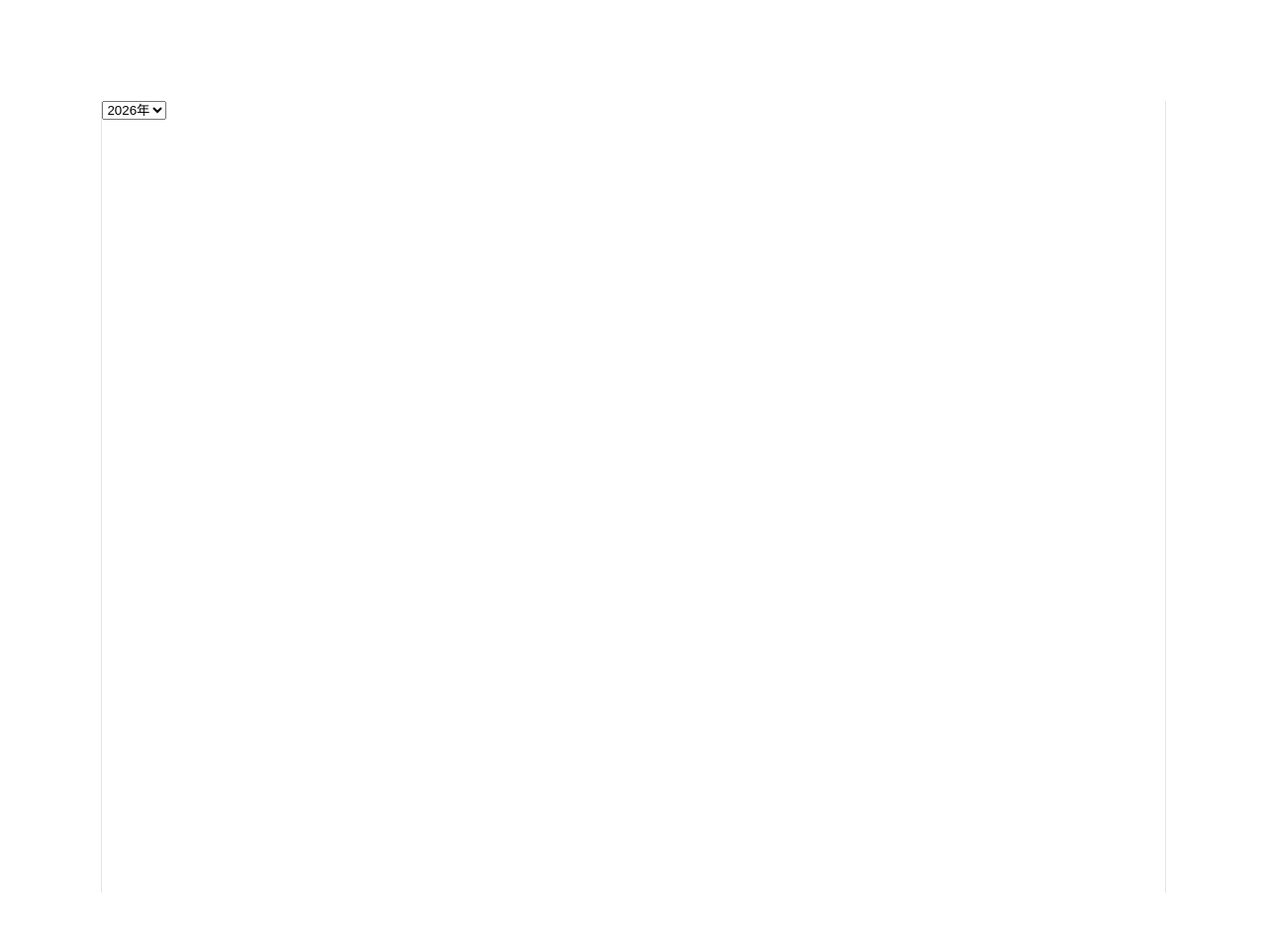
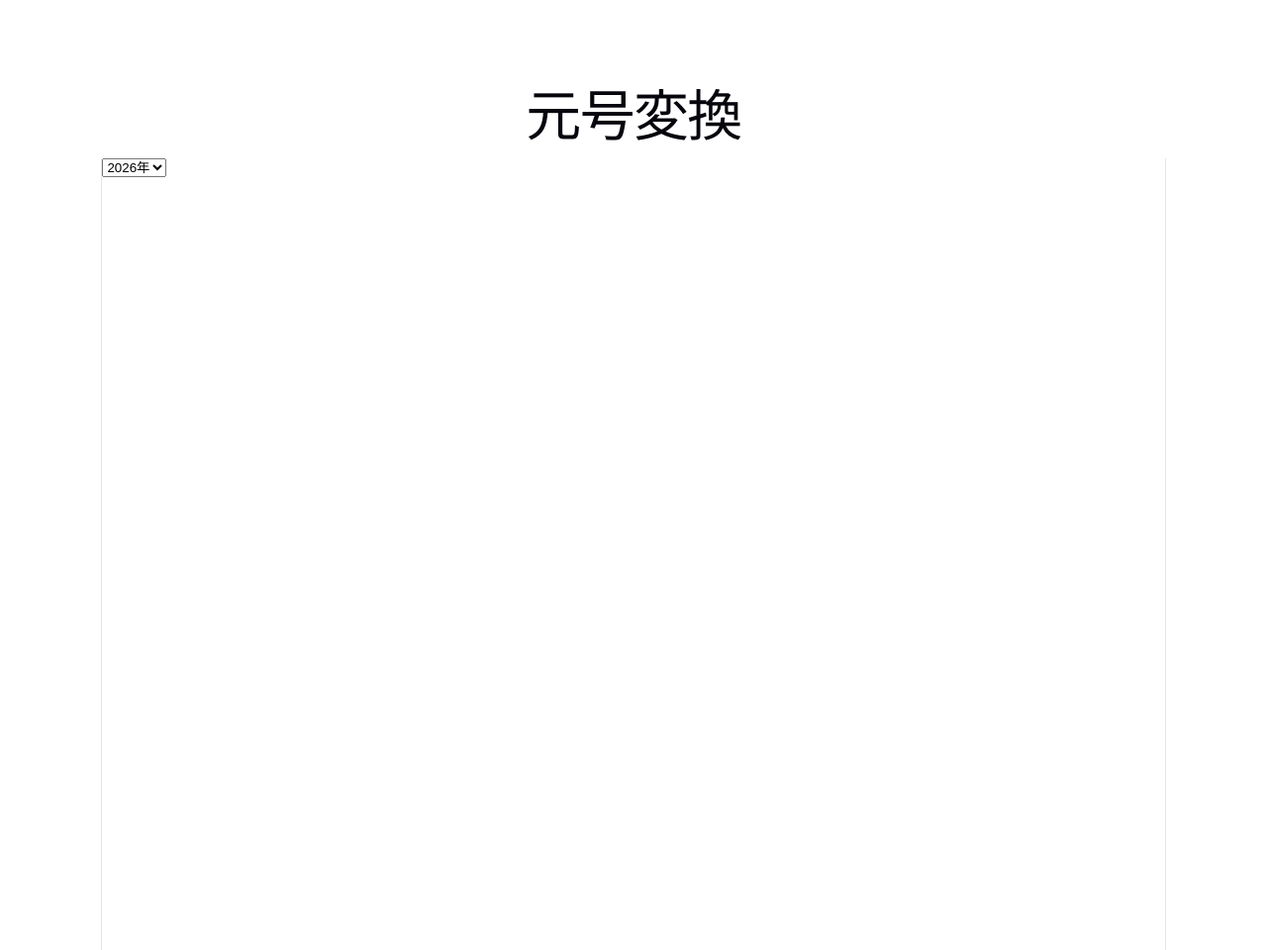
Before and after one commit to Yor-Jihons/gengou, a website built with Vite: page index.html in a window 1280 px wide. Shown: the whole page at 99% size. Built offline with nearby package versions, Linux system fonts and the light colour scheme.

Commit message:
fix: タイトルの修正

```diff
--- a/index.html
+++ b/index.html
@@ -4,9 +4,10 @@
     <meta charset="UTF-8" />
     <link rel="icon" type="image/svg+xml" href="/favicon.svg" />
     <meta name="viewport" content="width=device-width, initial-scale=1.0" />
-    <title>sample</title>
+    <title>元号変換</title>
   </head>
   <body>
+    <h1 class="">元号変換</h1>
     <div id="app"></div>
     <script type="module" src="/src/main.ts"></script>
   </body>
--- a/src/style.css
+++ b/src/style.css
@@ -63,6 +63,7 @@ h2 {
 
 h1 {
   font-size: 56px;
+  text-align: center;
   letter-spacing: -1.68px;
   margin: 32px 0;
   @media (max-width: 1024px) {
```
